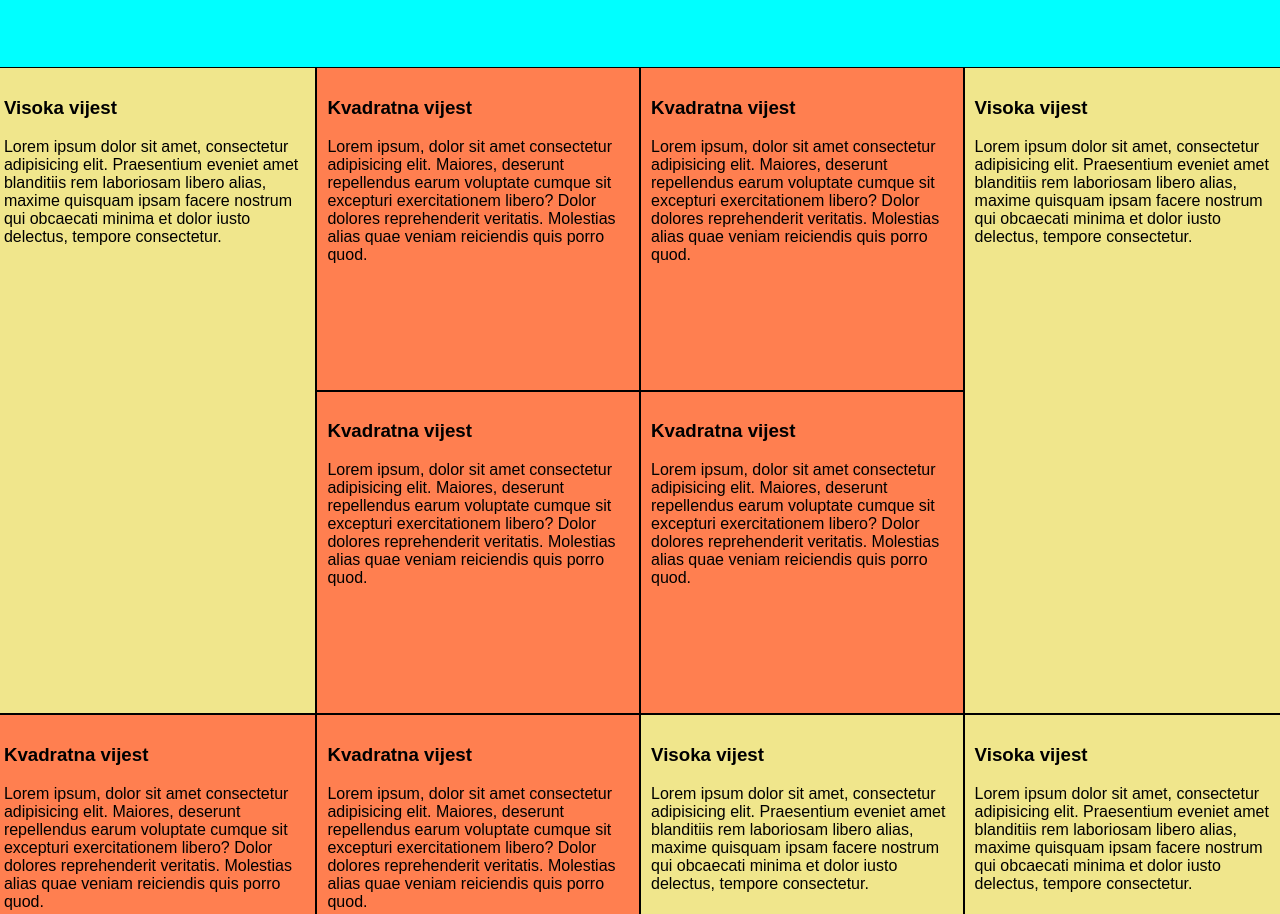
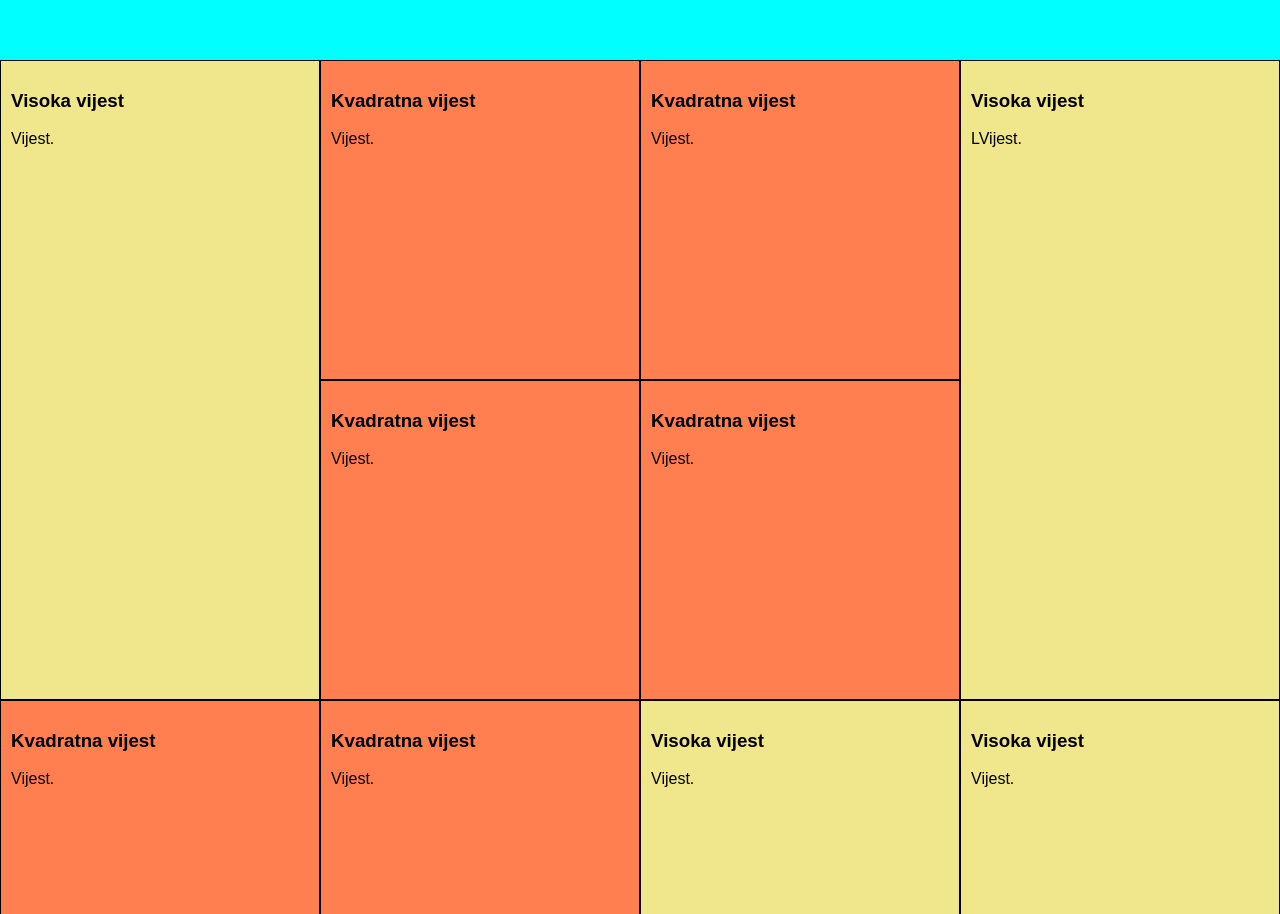
Before and after one commit to NedimBecic/Real-Estate-Management-System, a plain HTML site: page html/vijesti.html in a window 1280 px wide. Shown: the part 580-1494 px from the top of the page. Drawn offline with Linux system fonts and the light colour scheme.

Commit message:
Popravke zadatak 4

```diff
--- a/css/vijesti.css
+++ b/css/vijesti.css
@@ -55,10 +55,10 @@ h1 {
     grid-row: 1;
   }
   .visokaVijest {
-    width: 100%;
+    width: 25vw;
   }
   .kvadratnaVijest {
-    width: 100%;
+    height: 25vw;
   }
 
   #visokaVijestDrugiSection,
@@ -131,10 +131,10 @@ h1 {
     grid-row: 1;
   }
   .visokaVijest {
-    width: 100%;
+    width: 50vw;
   }
   .kvadratnaVijest {
-    width: 100%;
+    height: 50vw;
   }
 
   #visokaVijestDrugiSection {
--- a/html/vijesti.html
+++ b/html/vijesti.html
@@ -9,7 +9,11 @@
   <body>
     <div class="vijesti-grid">
       <div class="glavnaVijest">
-        <img src="../Resources/vijesti.jpg" alt="vijesti slika" class="naslovna"/>
+        <img
+          src="../Resources/vijesti.jpg"
+          alt="vijesti slika"
+          class="naslovna"
+        />
         <h1>Glavna vijesti</h1>
         <p class="text">
           Lorem, ipsum dolor sit amet consectetur adipisicing elit. Accusamus
@@ -22,126 +26,84 @@
       <div class="visokaVijest" id="visokaVijestDrugiSection">
         <h3>Visoka vijest</h3>
         <p>
-          Lorem ipsum dolor sit amet, consectetur adipisicing elit. Praesentium
-          eveniet amet blanditiis rem laboriosam libero alias, maxime quisquam
-          ipsam facere nostrum qui obcaecati minima et dolor iusto delectus,
-          tempore consectetur.
+          Vijest.
         </p>
       </div>
-
-
 
       <div class="kvadratnaVijest" id="kvadratnaVijestGornjiLijevi">
         <h3>Kvadratna vijest</h3>
         <p>
-              Lorem ipsum, dolor sit amet consectetur adipisicing elit. Maiores,
-              deserunt repellendus earum voluptate cumque sit excepturi
-              exercitationem libero? Dolor dolores reprehenderit veritatis.
-              Molestias alias quae veniam reiciendis quis porro quod.
+          Vijest.
         </p>
       </div>
 
       <div class="kvadratnaVijest" id="kvadratnaVijestGornjiDesni">
         <h3>Kvadratna vijest</h3>
         <p>
-              Lorem ipsum, dolor sit amet consectetur adipisicing elit. Maiores,
-              deserunt repellendus earum voluptate cumque sit excepturi
-              exercitationem libero? Dolor dolores reprehenderit veritatis.
-              Molestias alias quae veniam reiciendis quis porro quod.
+          Vijest.
         </p>
       </div>
 
+      <div class="visokaVijest" id="visokaVijestDrugiSection2">
+        <h3>Visoka vijest</h3>
+        <p>
+          LVijest.
+        </p>
+      </div>
 
       <div class="kvadratnaVijest" id="kvadratnaVijestDonjiLijevi">
         <h3>Kvadratna vijest</h3>
         <p>
-              Lorem ipsum, dolor sit amet consectetur adipisicing elit. Maiores,
-              deserunt repellendus earum voluptate cumque sit excepturi
-              exercitationem libero? Dolor dolores reprehenderit veritatis.
-              Molestias alias quae veniam reiciendis quis porro quod.
+          Vijest.
         </p>
       </div>
 
       <div class="kvadratnaVijest" id="kvadratnaVijestDonjiDesni">
         <h3>Kvadratna vijest</h3>
         <p>
-              Lorem ipsum, dolor sit amet consectetur adipisicing elit. Maiores,
-              deserunt repellendus earum voluptate cumque sit excepturi
-              exercitationem libero? Dolor dolores reprehenderit veritatis.
-              Molestias alias quae veniam reiciendis quis porro quod.
+          Vijest.
         </p>
       </div>
-
-
-      <div class="visokaVijest" id="visokaVijestDrugiSection2">
-        <h3>Visoka vijest</h3>
-        <p>
-          Lorem ipsum dolor sit amet, consectetur adipisicing elit. Praesentium
-          eveniet amet blanditiis rem laboriosam libero alias, maxime quisquam
-          ipsam facere nostrum qui obcaecati minima et dolor iusto delectus,
-          tempore consectetur.
-        </p>
-      </div>
-
 
       <div class="kvadratnaVijest" id="kvadratnaVijestGornjiLijevi2">
         <h3>Kvadratna vijest</h3>
         <p>
-            Lorem ipsum, dolor sit amet consectetur adipisicing elit. Maiores,
-            deserunt repellendus earum voluptate cumque sit excepturi
-            exercitationem libero? Dolor dolores reprehenderit veritatis.
-            Molestias alias quae veniam reiciendis quis porro quod.
+          Vijest.
         </p>
       </div>
 
       <div class="kvadratnaVijest" id="kvadratnaVijestGornjiDesni2">
         <h3>Kvadratna vijest</h3>
         <p>
-            Lorem ipsum, dolor sit amet consectetur adipisicing elit. Maiores,
-            deserunt repellendus earum voluptate cumque sit excepturi
-            exercitationem libero? Dolor dolores reprehenderit veritatis.
-            Molestias alias quae veniam reiciendis quis porro quod.
+          Vijest.
         </p>
       </div>
 
       <div class="kvadratnaVijest" id="kvadratnaVijestDonjiLijevi2">
         <h3>Kvadratna vijest</h3>
         <p>
-            Lorem ipsum, dolor sit amet consectetur adipisicing elit. Maiores,
-            deserunt repellendus earum voluptate cumque sit excepturi
-            exercitationem libero? Dolor dolores reprehenderit veritatis.
-            Molestias alias quae veniam reiciendis quis porro quod.
+          Vijest.
         </p>
       </div>
 
       <div class="kvadratnaVijest" id="kvadratnaVijestDonjiDesni2">
         <h3>Kvadratna vijest</h3>
         <p>
-            Lorem ipsum, dolor sit amet consectetur adipisicing elit. Maiores,
-            deserunt repellendus earum voluptate cumque sit excepturi
-            exercitationem libero? Dolor dolores reprehenderit veritatis.
-            Molestias alias quae veniam reiciendis quis porro quod.
+          Vijest.
         </p>
       </div>
-
 
       <div class="visokaVijest" id="visokaVijestTreciSection">
         <h3>Visoka vijest</h3>
         <p>
-          Lorem ipsum dolor sit amet, consectetur adipisicing elit. Praesentium
-          eveniet amet blanditiis rem laboriosam libero alias, maxime quisquam
-          ipsam facere nostrum qui obcaecati minima et dolor iusto delectus,
-          tempore consectetur.
+          Vijest.
         </p>
       </div>
 
       <div class="visokaVijest" id="visokaVijestTreciSection2">
         <h3>Visoka vijest</h3>
         <p>
-          Lorem ipsum dolor sit amet, consectetur adipisicing elit. Praesentium
-          eveniet amet blanditiis rem laboriosam libero alias, maxime quisquam
-          ipsam facere nostrum qui obcaecati minima et dolor iusto delectus,
-          tempore consectetur.
+          Vijest.
         </p>
       </div>
     </div>
```
Lines whose indentation alone changed are shown as unchanged.
